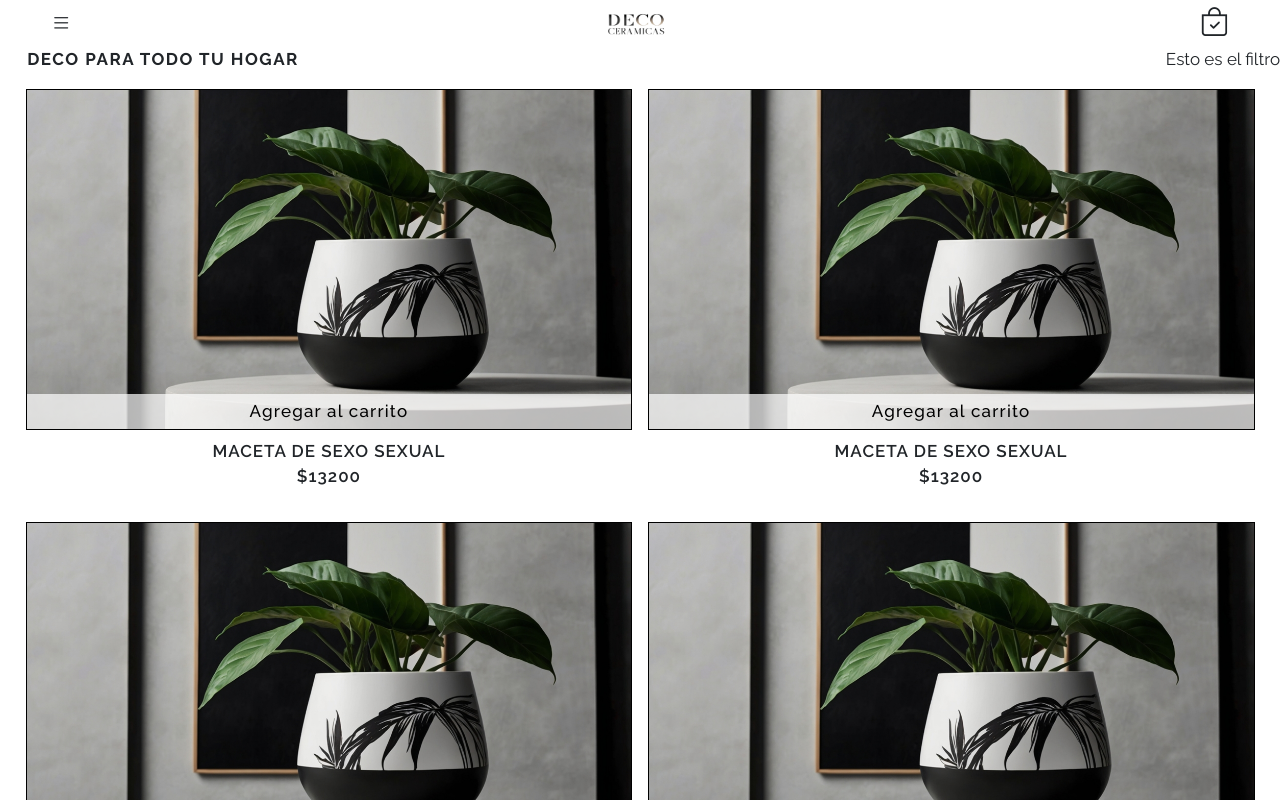
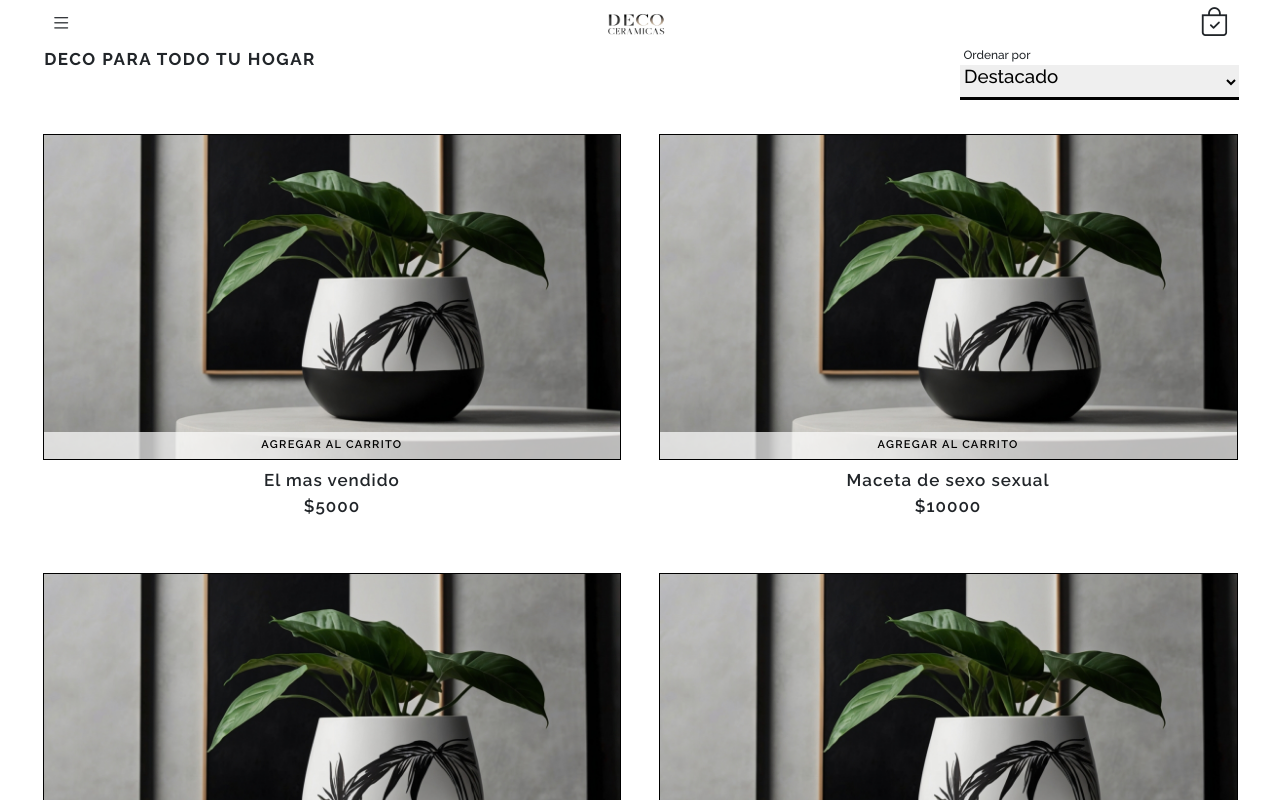
Before and after one commit to Camilo-tsx/ecommerce-project, a React (Vite) app: page /catalog in a window 1280 px wide. Shown: the top 800 px of the page. Built offline with nearby package versions, Linux system fonts and the light colour scheme; the HTML template or start-up script is replaced by a standard one.

Commit message:
Filtro agregado y rutas

```diff
--- a/src/Pages/Catalog.tsx
+++ b/src/Pages/Catalog.tsx
@@ -1,66 +1,56 @@
-import catalog from "../assets/images/image-catalog-example.jpg";
-import "./Catalog.css";
+import { useState } from "react";
+import { products as initialProducts } from "../Products/ProductList";
+import { Products } from "../Products/Products";
+import { Filter } from "../components/Filter/Filter";
+
+type Order = "default" | "asc-price" | "desc-price" | "best-sellers";
+
+interface FilterPorductsProps {
+  category: string;
+  sortOrder: Order;
+}
 
 export const Catalog = () => {
+  const [products] = useState(initialProducts);
+  const [filters, setFilters] = useState<FilterPorductsProps>({
+    category: "deco-home",
+    sortOrder: "default",
+  });
+
+  const filterProducts = (products: typeof initialProducts) => {
+    let filtered = products.filter(product => {
+      return (
+        filters.category === "all" || product.category === filters.category
+      );
+    });
+
+    if (filters.sortOrder === "asc-price") {
+      filtered = filtered.sort((a, b) => a.price - b.price);
+    } else if (filters.sortOrder === "desc-price") {
+      filtered = filtered.sort((a, b) => b.price - a.price);
+    } else if (filters.sortOrder === "best-sellers") {
+      filtered = filtered.sort((a, b) => b.sells - a.sells);
+    }
+
+    return filtered;
+  };
+
+  const handleFilter = (order: Order) => {
+    setFilters(prevFilters => ({
+      ...prevFilters,
+      sortOrder: order,
+    }));
+  };
+
+  const filteredProducts = filterProducts(products);
+
   return (
     <>
       <div className="catalog-header">
         <p className="category">DECO PARA TODO TU HOGAR</p>
-        <p>Esto es el filtro</p>
+        <Filter parenthMethod={handleFilter} />
       </div>
-      <div className="catalog-container">
-        <div className="catalog-card">
-          <div className="catalog-item">
-            <img src={catalog} alt="image-example" />
-            <div className="catalog-item-cart">
-              <p>Agregar al carrito</p>
-            </div>
-          </div>
-          <div className="catalog-item-description">
-            <p className="item-description">MACETA DE SEXO SEXUAL</p>
-            <p className="item-price">$13200</p>
-          </div>
-        </div>
-
-        <div className="catalog-card">
-          <div className="catalog-item">
-            <img src={catalog} alt="image-example" />
-            <div className="catalog-item-cart">
-              <p>Agregar al carrito</p>
-            </div>
-          </div>
-          <div className="catalog-item-description">
-            <p className="item-description">MACETA DE SEXO SEXUAL</p>
-            <p className="item-price">$13200</p>
-          </div>
-        </div>
-
-        <div className="catalog-card">
-          <div className="catalog-item">
-            <img src={catalog} alt="image-example" />
-            <div className="catalog-item-cart">
-              <p>Agregar al carrito</p>
-            </div>
-          </div>
-          <div className="catalog-item-description">
-            <p className="item-description">MACETA DE SEXO SEXUAL</p>
-            <p className="item-price">$13200</p>
-          </div>
-        </div>
-
-        <div className="catalog-card">
-          <div className="catalog-item">
-            <img src={catalog} alt="image-example" />
-            <div className="catalog-item-cart">
-              <p>Agregar al carrito</p>
-            </div>
-          </div>
-          <div className="catalog-item-description">
-            <p className="item-description">MACETA DE SEXO SEXUAL</p>
-            <p className="item-price">$13200</p>
-          </div>
-        </div>
-      </div>
+      <Products products={filteredProducts} />
     </>
   );
 };
--- a/src/Pages/Home.tsx
+++ b/src/Pages/Home.tsx
@@ -1,3 +1,4 @@
+import { Link } from "react-router-dom";
 import artistic from "../assets/images/artistic-image.jpg";
 import kitchen from "../assets/images/kitchen-home-image.jpeg";
 import living from "../assets/images/livingroom-image.jpg";
@@ -9,28 +10,28 @@ export const Home = () => {
   return (
     <div className="global-background-container">
       <div className="firstbackground-container">
-        <div className="artistic-image-container">
+        <Link to="/catalog" className="artistic-image-container">
           <img className="w-100 h-100" src={artistic} alt="catalog-image" />
           <h2>Deco Arte</h2>
           <h3>Descubrir</h3>
-        </div>
-        <div className="living-image-container">
+        </Link>
+        <Link to="/catalog" className="living-image-container">
           <img className="w-100 h-100" src={living} alt="catalog-image" />
           <h2>Deco Home</h2>
           <h3>Descubrir</h3>
-        </div>
+        </Link>
       </div>
       <div className="secondbackground-container">
-        <div className="kitchen-image-container">
+        <Link to="/catalog" className="kitchen-image-container">
           <img className="w-100 h-100" src={kitchen} alt="catalog-image" />
           <h2>Cocina</h2>
           <h3>Descubrir</h3>
-        </div>
-        <div className="accesories-image-container">
+        </Link>
+        <Link to="/catalog" className="accesories-image-container">
           <img className="w-100 h-100" src={accesories} alt="catalog-image" />
           <h2>Accesorios</h2>
           <h3>Descubrir</h3>
-        </div>
+        </Link>
       </div>
     </div>
   );
--- a/src/Pages/HomeResponsive.css
+++ b/src/Pages/HomeResponsive.css
@@ -1,3 +1,19 @@
+@media (916px <= width <= 1441px) {
+  .global-background-container .artistic-image-container h2,
+  .global-background-container .living-image-container h2,
+  .global-background-container .accesories-image-container h2,
+  .global-background-container .kitchen-image-container h2 {
+    width: 54%;
+    height: 25%;
+  }
+
+  .global-background-container .artistic-image-container h3,
+  .global-background-container .living-image-container h3,
+  .global-background-container .accesories-image-container h3,
+  .global-background-container .kitchen-image-container h3 {
+    top: 65%;
+  }
+}
 @media (100px <= width <= 916px) {
   .firstbackground-container,
   .secondbackground-container {
--- /dev/null
+++ b/src/Products/ProductList.ts
@@ -0,0 +1,85 @@
+import catalog from "../assets/images/image-catalog-example.jpg";
+
+interface ProductsProps {
+  id: number;
+  description: string;
+  price: number;
+  src: string;
+  category: string;
+  sells: number;
+}
+
+export const products: ProductsProps[] = [
+  {
+    id: 1,
+    description: "El mas vendido",
+    price: 5000,
+    src: catalog,
+    category: "deco-home",
+    sells: 2,
+  },
+  {
+    id: 2,
+    description: "Maceta de sexo sexual",
+    price: 10000,
+    src: catalog,
+    category: "deco-home",
+    sells: 0,
+  },
+  {
+    id: 3,
+    description: "Maceta de sexo sexual",
+    price: 300,
+    src: catalog,
+    category: "deco-home",
+    sells: 0,
+  },
+  {
+    id: 4,
+    description: "Maceta de sexo sexual",
+    price: 9000,
+    src: catalog,
+    category: "deco-home",
+    sells: 0,
+  },
+  {
+    id: 5,
+    description: "Maceta de sexo sexual",
+    price: 40000,
+    src: catalog,
+    category: "deco-arte",
+    sells: 0,
+  },
+  {
+    id: 6,
+    description: "Maceta de sexo sexual",
+    price: 3350,
+    src: catalog,
+    category: "deco-arte",
+    sells: 0,
+  },
+  {
+    id: 7,
+    description: "Maceta de sexo sexual",
+    price: 1000,
+    src: catalog,
+    category: "deco-arte",
+    sells: 0,
+  },
+  {
+    id: 8,
+    description: "Maceta de sexo sexual",
+    price: 3230,
+    src: catalog,
+    category: "deco-arte",
+    sells: 0,
+  },
+  {
+    id: 9,
+    description: "Maceta de sexo sexual",
+    price: 1332,
+    src: catalog,
+    category: "deco-arte",
+    sells: 0,
+  },
+];
--- a/src/Pages/Catalog.css
+++ b/src/Products/Products.css
@@ -6,7 +6,7 @@
 .catalog-header .category {
   margin-left: 0.6rem;
   font-weight: 650;
-  padding-left: 1rem;
+  padding-left: 2rem;
   letter-spacing: 1.5px;
 }
 
@@ -15,17 +15,18 @@
   display: grid;
   grid-template-columns: repeat(2, 1fr);
   width: 100%;
-  gap: 0.9rem;
+  gap: 0.2rem;
   padding: 0 1.5rem;
 }
 
 .catalog-card {
   position: relative;
   transition: box-shadow 0.6s ease;
+  padding: 1rem;
 }
 
 .catalog-card:hover {
-  box-shadow: -1rem 1rem 1rem grey;
+  box-shadow: -0.2rem 0.2rem 1rem 0.2rem grey;
 }
 
 .catalog-container img {
@@ -46,8 +47,8 @@
   bottom: 0;
   background-color: rgb(255, 255, 255, 0.7);
   color: black;
-  font-weight: 450;
-  letter-spacing: 1.2px;
+  font-weight: 600;
+  letter-spacing: 1.3px;
   transition: background-color 0.3s ease-in-out;
   cursor: pointer;
 }
@@ -62,6 +63,7 @@
   align-items: center;
   height: 100%;
   margin: 0;
+  font-size: 0.65rem;
   padding: 0.3rem;
 }
 
--- /dev/null
+++ b/src/Products/Products.tsx
@@ -0,0 +1,29 @@
+import { products } from "./ProductList";
+import "./Products.css";
+
+interface ProductsComponentProps {
+  products: typeof products;
+}
+
+export const Products = ({ products }: ProductsComponentProps) => {
+  return (
+    <>
+      <div className="catalog-container">
+        {products.map(product => (
+          <div key={product.id} className="catalog-card">
+            <div className="catalog-item">
+              <img src={product.src} alt="image-example" />
+              <div className="catalog-item-cart">
+                <p>AGREGAR AL CARRITO</p>
+              </div>
+            </div>
+            <div className="catalog-item-description">
+              <p className="item-description">{product.description}</p>
+              <p className="item-price">${product.price}</p>
+            </div>
+          </div>
+        ))}
+      </div>
+    </>
+  );
+};
--- /dev/null
+++ b/src/components/Filter/Filter.css
@@ -0,0 +1,33 @@
+.filter-container {
+  position: relative;
+  width: 25%;
+  display: flex;
+  flex-direction: column;
+  padding-right: 2.4rem;
+  margin-bottom: 1rem;
+}
+
+.label {
+  display: flex;
+  font-size: 0.7rem;
+  font-weight: 450;
+  padding-left: 0.2rem;
+  cursor: pointer;
+}
+
+.select {
+  padding-bottom: 0.5rem;
+  border: none;
+  border-bottom: 3px solid black;
+  font-size: 1.1rem;
+  font-weight: 500;
+  cursor: pointer;
+}
+
+.select:focus {
+  outline: none;
+}
+
+.select:hover {
+  border-bottom: 3px solid rgb(175, 175, 175);
+}
--- /dev/null
+++ b/src/components/Filter/Filter.tsx
@@ -0,0 +1,26 @@
+import "./Filter.css";
+
+type Order = "asc-price" | "desc-price" | "default" | "best-sellers";
+
+interface FilterProps {
+  parenthMethod: (order: Order) => void;
+}
+
+export const Filter = ({ parenthMethod }: FilterProps) => {
+  const handleChange = (e: React.ChangeEvent<HTMLSelectElement>) => {
+    parenthMethod(e.target.value as Order);
+  };
+  return (
+    <div className="filter-container">
+      <label className="label" htmlFor="filter">
+        Ordenar por
+      </label>
+      <select className="select" id="filter" onChange={handleChange}>
+        <option value="highlights">Destacado</option>
+        <option value="asc-price">Precio: menor a mayor</option>
+        <option value="desc-price">Precio: mayor a menor</option>
+        <option value="best-sellers">Lo mas vendido</option>
+      </select>
+    </div>
+  );
+};
--- a/src/components/Header/Header.tsx
+++ b/src/components/Header/Header.tsx
@@ -30,7 +30,7 @@ export const Header = () => {
         <div>
           <ul className="ul-links">
             {navLinks.map(links => (
-              <a href={links.href} key={links.href}>
+              <a href={links.href} key={links.key}>
                 {links.label}
               </a>
             ))}
--- a/src/constants/NavLinks.ts
+++ b/src/constants/NavLinks.ts
@@ -1,7 +1,7 @@
 export const navLinks = [
-  { href: "/rrr", key: "home", label: "Inicio" },
-  { href: "/asdarrssaa", key: "kitchen", label: "Cocina" },
-  { href: "/aaeessda", key: "decohome", label: "Deco Home" },
-  { href: "/ssszzs", key: "decoarte", label: "Deco Arte" },
-  { href: "/rrrfrr", key: "accesories", label: "Accesorios" },
+  { href: "/", key: "home", label: "Inicio" },
+  { href: "/catalog", key: "kitchen", label: "Cocina" },
+  { href: "/catalog", key: "decohome", label: "Deco Home" },
+  { href: "/catalog", key: "decoarte", label: "Deco Arte" },
+  { href: "/catalog", key: "accesories", label: "Accesorios" },
 ];
```
